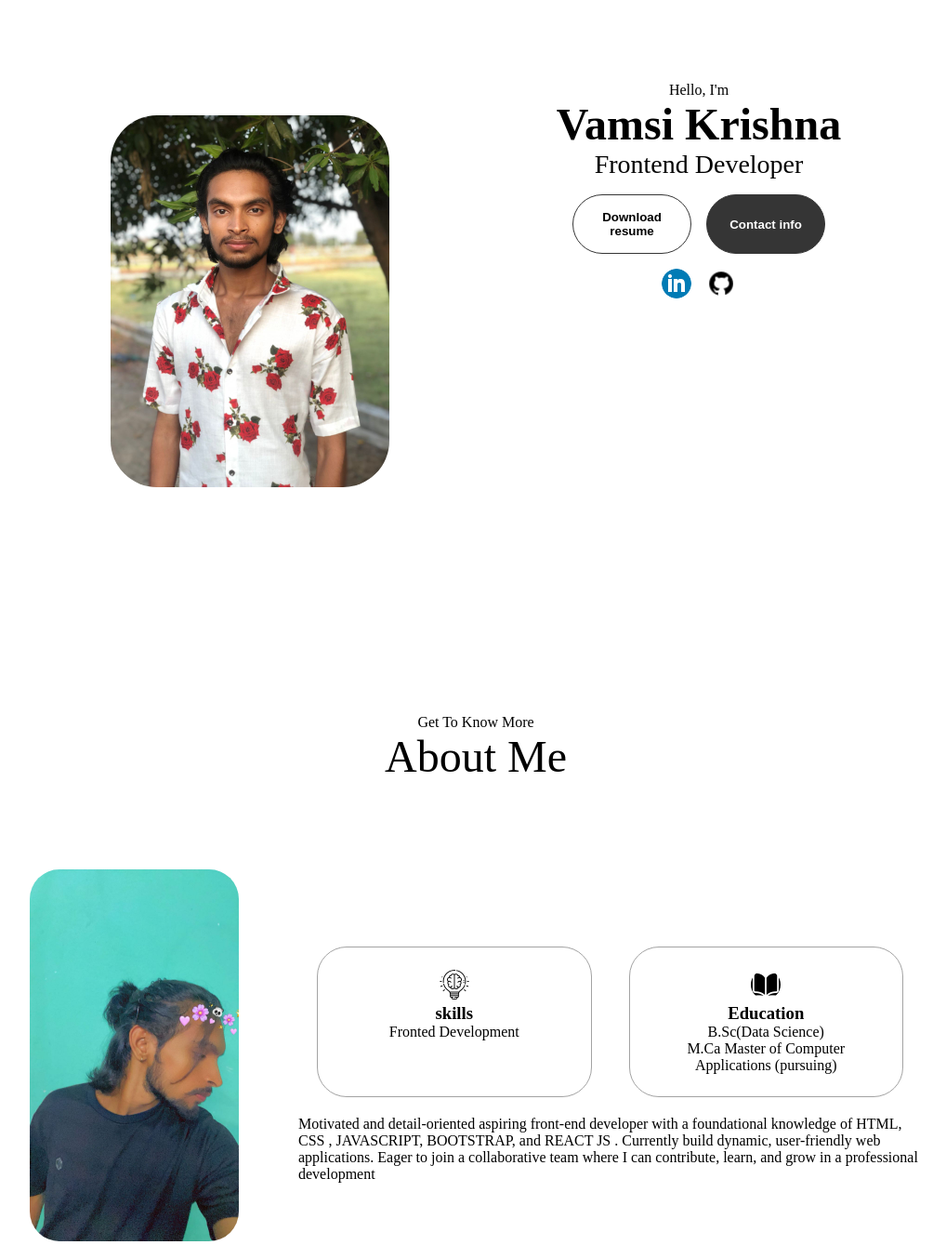
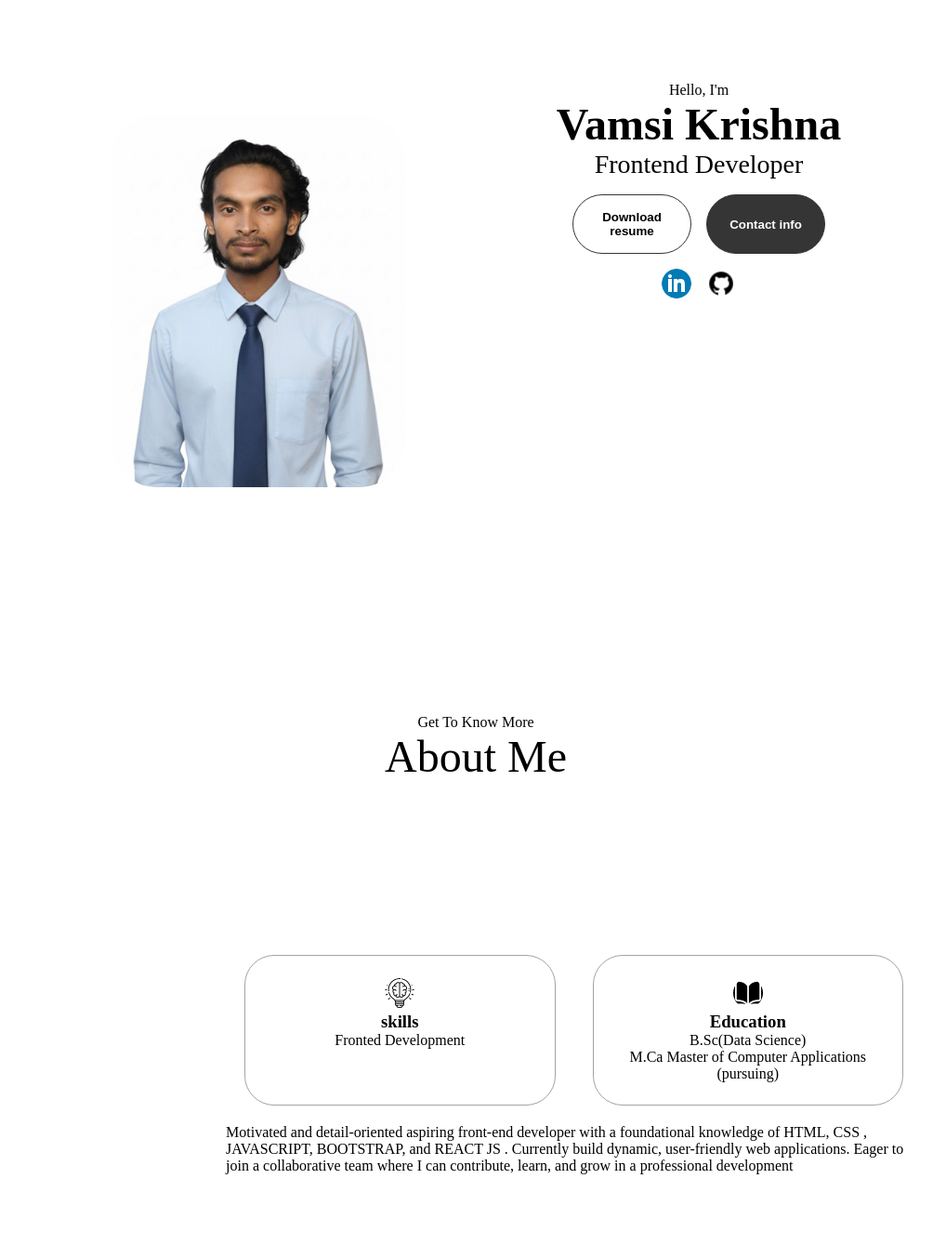
Before and after one commit to vamsikrishna58/Vamsi-Krishna-Portfolio, a plain HTML site: page portfolio/index.html in a window 1280 px wide. Shown: the part 160-1499 px from the top of the page at 93% size, without its empty margins (128-1146 px from the left). Drawn offline with Linux system fonts and the light colour scheme.

Commit message:
image change and resume change

```diff
--- a/portfolio/index.html
+++ b/portfolio/index.html
@@ -41,14 +41,14 @@
 
     <section id="profile">
         <div class="section_pic-container">
-            <img src="image/WhatsApp Image 2025-09-18 at 10.22.10 AM.jpeg" alt="not found">
+            <img src="image/officeimg.jpg" alt="not found">
         </div>
         <div class="section_text">
             <p class="section_text_p1">Hello, I'm</p>
             <h1 class="title">Vamsi Krishna</h1>
             <p class="section_text_p2">Frontend Developer</p>
             <div class="btn-container">
-                <button class="btn btn-color-2" onclick="window.open('image/vamsi reume_page-0001.jpg')">
+                <button class="btn btn-color-2" onclick="window.open('image/resumeoffice.jpg')">
                     Download resume</button>
                     <button class="btn btn-color-1" onclick="location.href='#contact'">
                     Contact info</button>
@@ -69,7 +69,6 @@
         <p class="title">About Me</p>
         <div class="section-container">
             <div class="section_pic-container">
-                <img src="image/sideface.jpeg" alt="profile pic" class="about-pic">
             </div>
             <div class="about-details-container">
                 <div class="about-containers">
```
